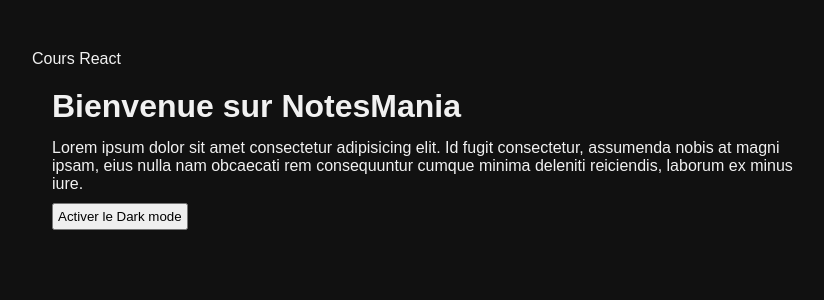
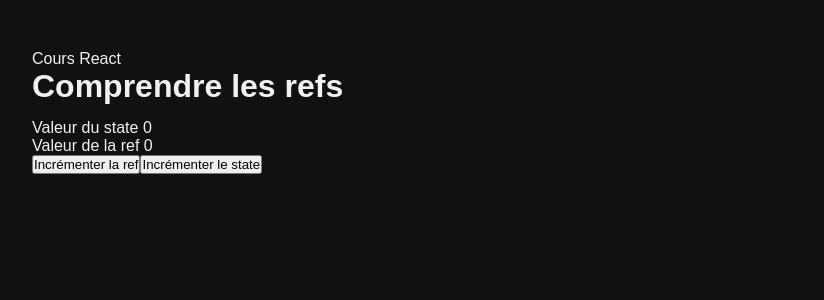
Before and after one commit to Benalta7892/React, a React (Vite) app in the folder 3.Les-bases-de-React/: page / in a window 1280 px wide. Shown: the top 300 px of the page, without its empty margins (208-1032 px from the left). Built offline with nearby package versions, Linux system fonts and the light colour scheme.

Commit message:
useRef pour une valeur persistante

```diff
--- a/3.Les-bases-de-React/src/App.jsx
+++ b/3.Les-bases-de-React/src/App.jsx
@@ -1,4 +1,4 @@
-import Container from "./lessons/12.Toggle-une-classe-ou-du-CSS/Container";
+import Container from "./lessons/13.useRef/Container";
 
 function App() {
   return (
--- a/3.Les-bases-de-React/src/lessons/13.useRef/Container.jsx
+++ b/3.Les-bases-de-React/src/lessons/13.useRef/Container.jsx
@@ -1,8 +1,25 @@
+import { useRef, useState } from "react";
+
+// 1. Isoler une valeur parmi les mises à jour
+// 2. Selectionner un element
+
 export default function Container() {
+  const [state, setState] = useState(0);
+  const countRef = useRef(0);
+  console.log(countRef);
+
+  function handleCountRef() {
+    countRef.current++;
+    console.log(countRef.current);
+  }
 
   return (
     <div>
       <h1>Comprendre les refs</h1>
+      <p>Valeur du state {state}</p>
+      <p>Valeur de la ref {countRef.current}</p>
+      <button onClick={handleCountRef}>Incrémenter la ref</button>
+      <button onClick={() => setState(state + 1)}>Incrémenter le state</button>
     </div>
-  )
+  );
 }
```
